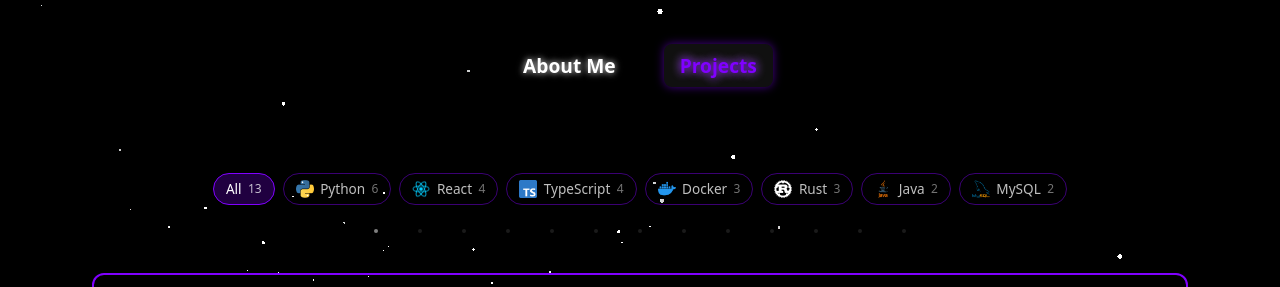
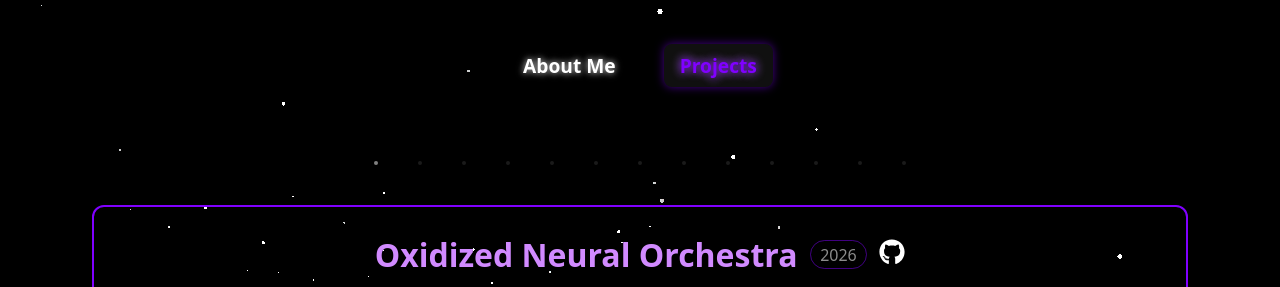
Before and after one commit to lminervino18/portfolio, a React (Vite) app: page /projects in a window 1280 px wide. Shown: the top 287 px of the page. Built offline with nearby package versions, Linux system fonts and the light colour scheme.

Commit message:
revert: remove the technology filter from the project showcase

```diff
--- a/src/pages/Projects.tsx
+++ b/src/pages/Projects.tsx
@@ -1,4 +1,4 @@
-import { useState, useRef, useCallback, useEffect, useMemo } from 'react'
+import { useState, useRef, useCallback, useEffect } from 'react'
 import { projects } from '../constants/projects'
 import type { Project } from '../constants/projects'
 import { getTechIcon } from '../utils/getTechIcon'
@@ -16,39 +16,12 @@ const VIDEO_CDN = 'https://res.cloudinary.com/aff9xkft/video/upload/q_auto/portf
 const posterOf = (videoUrl: string) => videoUrl.replace(/\.mp4$/, '.jpg')
 
 export function Projects() {
-  const [activeTech, setActiveTech] = useState<string | null>(null)
   const [index, setIndex] = useState(0)
   const videoRef = useRef<HTMLVideoElement>(null)
   const direction = useRef(1)
   const containerRef = useRef<HTMLDivElement>(null!)
 
-  // Only technologies shared by more than one project are worth a filter chip:
-  // a chip that always yields a single project is a slower way to click a dot.
-  const filters = useMemo(() => {
-    const counts = new Map<string, number>()
-    for (const project of projects) {
-      for (const tech of project.technologies) {
-        counts.set(tech, (counts.get(tech) ?? 0) + 1)
-      }
-    }
-    return [...counts.entries()]
-      .filter(([, count]) => count > 1)
-      .sort((a, b) => b[1] - a[1] || a[0].localeCompare(b[0]))
-      .map(([tech]) => tech)
-  }, [])
-
-  const visible = useMemo(
-    () => (activeTech ? projects.filter(p => p.technologies.includes(activeTech)) : projects),
-    [activeTech],
-  )
-
-  const current: Project = visible[index]
-
-  const selectTech = useCallback((tech: string | null) => {
-    direction.current = 1
-    setActiveTech(tech)
-    setIndex(0)
-  }, [])
+  const current: Project = projects[index]
 
   const goTo = useCallback((targetIndex: number) => {
     direction.current = targetIndex > index ? 1 : -1
@@ -57,13 +30,13 @@ export function Projects() {
 
   const goNext = useCallback(() => {
     direction.current = 1
-    setIndex(i => (i + 1) % visible.length)
-  }, [visible.length])
+    setIndex(i => (i + 1) % projects.length)
+  }, [])
 
   const goPrev = useCallback(() => {
     direction.current = -1
-    setIndex(i => (i - 1 + visible.length) % visible.length)
-  }, [visible.length])
+    setIndex(i => (i - 1 + projects.length) % projects.length)
+  }, [])
 
   useEffect(() => {
     const handleKeyDown = (e: KeyboardEvent) => {
@@ -92,31 +65,6 @@ export function Projects() {
   }, [current.videoUrl])
 
   return (
-    <>
-      <div className="proj-filters" role="group" aria-label="Filter projects by technology">
-        <button
-          className={`proj-filter ${activeTech === null ? 'active' : ''}`}
-          onClick={() => selectTech(null)}
-          aria-pressed={activeTech === null}
-        >
-          All <span className="proj-filter-count">{projects.length}</span>
-        </button>
-        {filters.map(tech => (
-          <button
-            key={tech}
-            className={`proj-filter ${activeTech === tech ? 'active' : ''}`}
-            onClick={() => selectTech(tech)}
-            aria-pressed={activeTech === tech}
-          >
-            <img src={getTechIcon(tech)} alt="" aria-hidden="true" />
-            {tech}
-            <span className="proj-filter-count">
-              {projects.filter(p => p.technologies.includes(tech)).length}
-            </span>
-          </button>
-        ))}
-      </div>
-
     <motion.div
       className="proj-wrapper"
       ref={containerRef}
@@ -124,13 +72,16 @@ export function Projects() {
       animate={{ opacity: 1, scale: 1, y: 0 }}
       transition={{ duration: 0.6, ease: 'easeOut' }}
     >
-        <div className="project-dots">
-          {visible.map((project, i) => (
+      <div className="project-dots" role="tablist" aria-label="Projects">
+        {projects.map((project, i) => (
           <button
             key={project.title}
             className={`dot ${i === index ? 'active' : ''}`}
             onClick={() => goTo(i)}
-              aria-label={`Go to ${project.title}`}
+            role="tab"
+            aria-selected={i === index}
+            aria-label={`${project.title} (${i + 1} of ${projects.length})`}
+            title={project.title}
           />
         ))}
       </div>
@@ -242,6 +193,5 @@ export function Projects() {
         &rsaquo;
       </button>
     </motion.div>
-    </>
   )
 }
--- a/src/pages/styles/Projects.css
+++ b/src/pages/styles/Projects.css
@@ -3,9 +3,8 @@
   --violet-soft: #d18aff;
 }
 
-/* The top offset now belongs to the filter row, which sits above the carousel. */
 .proj-wrapper {
-  margin-top: 0;
+  margin-top: 80px;
   display: flex;
   justify-content: center;
   align-items: center;
@@ -90,65 +89,13 @@
   align-self: center;
 }
 
-.proj-filters {
-  display: flex;
-  flex-wrap: wrap;
-  justify-content: center;
-  gap: 0.5rem;
-  margin: 80px auto 2.25rem;
-  padding: 0 1.5rem;
-  max-width: 1100px;
-}
 
-.proj-filter {
-  display: inline-flex;
-  align-items: center;
-  gap: 0.4rem;
-  font: inherit;
-  font-size: 0.85rem;
-  color: rgba(255, 255, 255, 0.75);
-  background: transparent;
-  border: 1px solid rgba(128, 0, 255, 0.45);
-  border-radius: 999px;
-  padding: 0.3rem 0.75rem;
-  cursor: pointer;
-  transition:
-    color 0.2s,
-    border-color 0.2s,
-    background 0.2s;
-}
 
-.proj-filter img {
-  width: 18px;
-  height: 18px;
-  object-fit: contain;
-}
 
-.proj-filter-count {
-  font-size: 0.75rem;
-  color: rgba(255, 255, 255, 0.45);
-  font-variant-numeric: tabular-nums;
-}
 
-.proj-filter:hover {
-  color: #fff;
-  border-color: var(--violet);
-}
 
-.proj-filter.active {
-  color: #fff;
-  border-color: var(--violet);
-  background: rgba(128, 0, 255, 0.25);
-}
 
-.proj-filter.active .proj-filter-count {
-  color: rgba(255, 255, 255, 0.75);
-}
 
-.proj-filter:focus-visible {
-  outline: 2px solid var(--violet-soft);
-  outline-offset: 2px;
-}
 
 .proj-content-grid {
   display: grid;
@@ -287,19 +234,7 @@
     font-size: 1.5rem;
   }
 
-  .proj-filters {
-    gap: 0.4rem;
-    margin: 60px auto 1.25rem;
-    padding: 0 1rem;
-  }
 
-  /* global.css stretches every button to width:100% under 768px; the chips are
-     a wrapping row and must keep their content width. */
-  .proj-filter {
-    width: auto;
-    font-size: 0.78rem;
-    padding: 0.25rem 0.6rem;
-  }
 
   .proj-video-container {
     aspect-ratio: 16 / 9;
```
Lines whose indentation alone changed are shown as unchanged.
